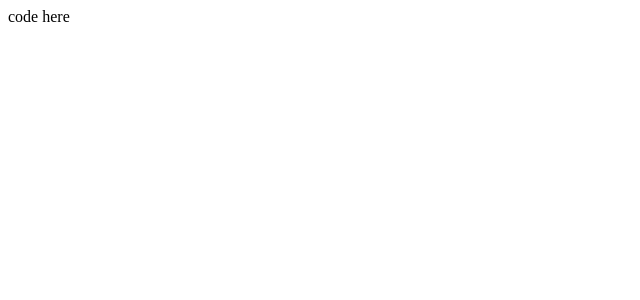
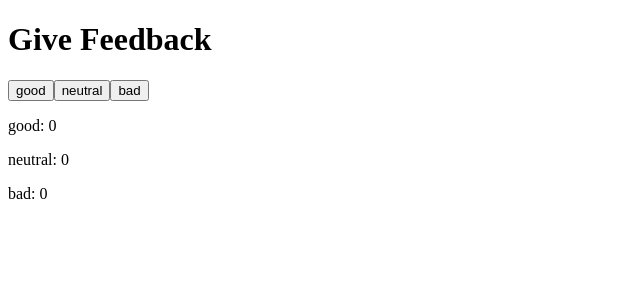
Before and after one commit to linabreu/FullStackOpen, a React (Vite) app in the folder Part1/unicafe/: page / in a window 1280 px wide. Shown: the top 300 px of the page, without its empty margins (0-640 px from the left). Built offline with nearby package versions, Linux system fonts and the light colour scheme.

Commit message:
added code for 1.6

```diff
--- a/Part1/unicafe/src/App.jsx
+++ b/Part1/unicafe/src/App.jsx
@@ -1,4 +1,5 @@
 import { useState } from 'react'
+import { Button } from './Button'
 
 const App = () => {
   // save clicks of each button to its own state
@@ -6,9 +7,20 @@ const App = () => {
   const [neutral, setNeutral] = useState(0)
   const [bad, setBad] = useState(0)
 
+  const increaseGood = () => setGood(good+1);
+  const increaseNeutral = () => setNeutral(neutral+1);
+  const increaseBad = () => setBad(bad+1);
+
   return (
     <div>
-      code here
+      <h1>Give Feedback</h1>
+      <Button text = "good" onClick = {increaseGood}></Button>
+      <Button text = "neutral" onClick = {increaseNeutral}></Button>
+      <Button text = "bad" onClick = {increaseBad}></Button>
+
+      <p>good: {good}</p>
+      <p>neutral: {neutral}</p>
+      <p>bad: {bad}</p>
     </div>
   )
 }
--- /dev/null
+++ b/Part1/unicafe/src/Button.jsx
@@ -0,0 +1,10 @@
+import React from 'react'
+
+export const Button = ({ onClick, text }) =>
+{
+    return (
+        <button onClick={onClick}>
+        {text}
+      </button>
+      )
+}
```
